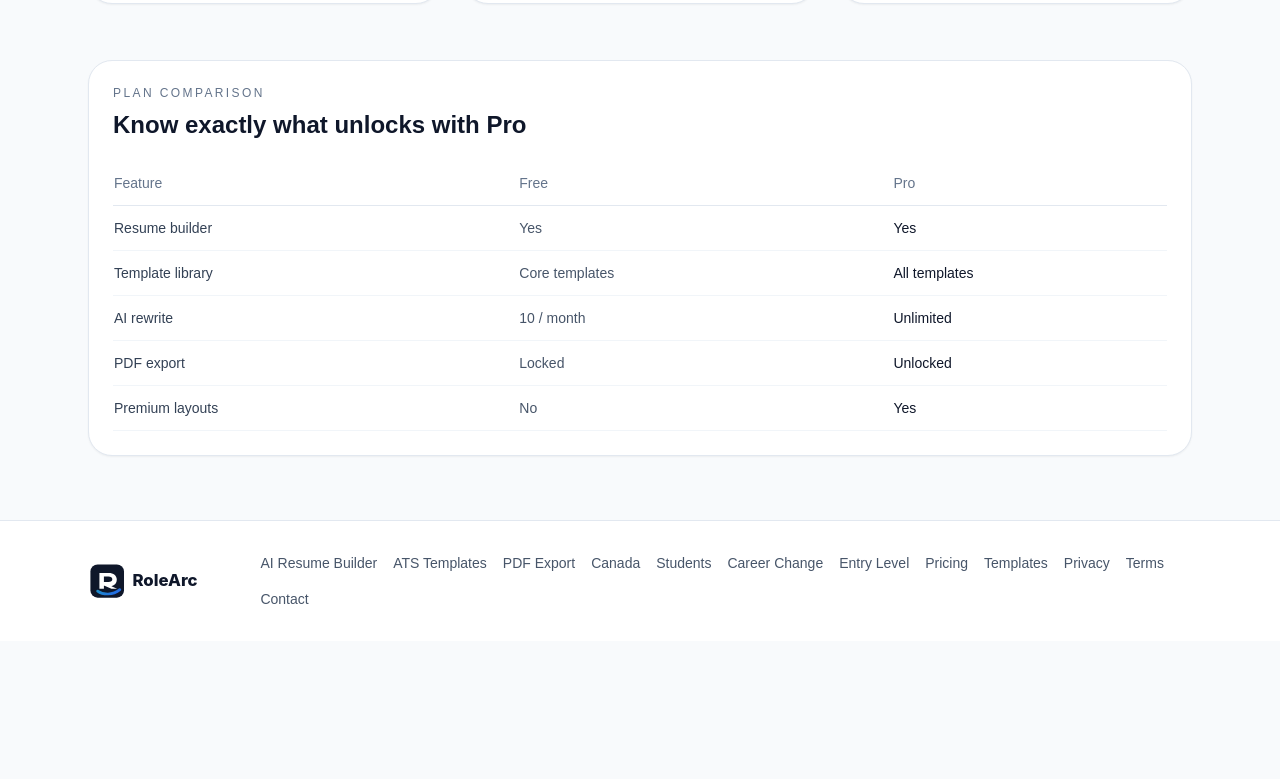
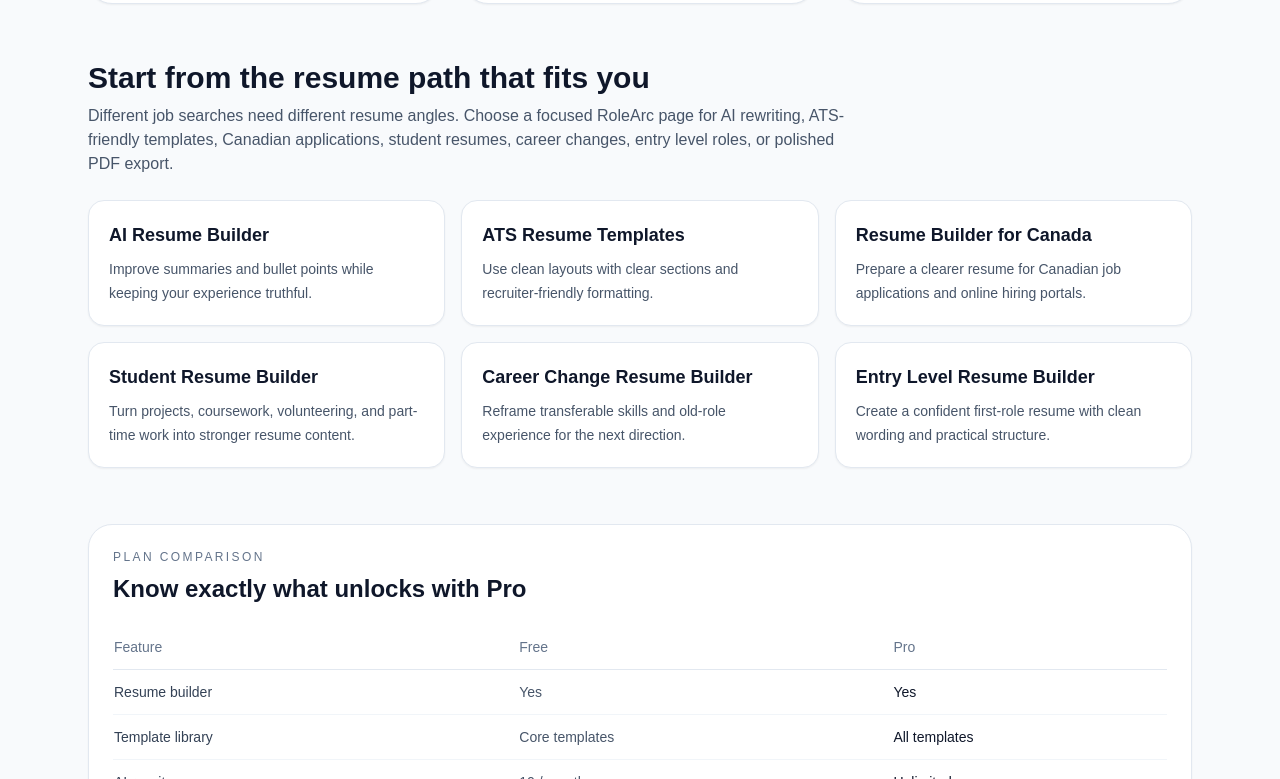
Before and after one commit to kalex-313/resume-mvp, a Next.js app: page / in a window 1280 px wide. Shown: the part 2181-2960 px from the top of the page. Before the commit the page ends 2822 px from the top, so only its background shows below. Built offline with nearby package versions, Linux system fonts and the light colour scheme; no server answers.

Commit message:
Improve SEO landing page internal links

```diff
--- a/src/app/page.tsx
+++ b/src/app/page.tsx
@@ -119,6 +119,61 @@
         </section>
 
         <section className="mt-14">
+          <div className="mb-6">
+            <h2 className="text-3xl font-bold text-slate-900">Start from the resume path that fits you</h2>
+            <p className="mt-2 max-w-3xl text-slate-600">
+              Different job searches need different resume angles. Choose a focused RoleArc page for AI rewriting,
+              ATS-friendly templates, Canadian applications, student resumes, career changes, entry level roles,
+              or polished PDF export.
+            </p>
+          </div>
+
+          <div className="grid gap-4 md:grid-cols-2 lg:grid-cols-3">
+            {[
+              {
+                href: "/ai-resume-builder",
+                title: "AI Resume Builder",
+                body: "Improve summaries and bullet points while keeping your experience truthful.",
+              },
+              {
+                href: "/ats-resume-templates",
+                title: "ATS Resume Templates",
+                body: "Use clean layouts with clear sections and recruiter-friendly formatting.",
+              },
+              {
+                href: "/resume-builder-canada",
+                title: "Resume Builder for Canada",
+                body: "Prepare a clearer resume for Canadian job applications and online hiring portals.",
+              },
+              {
+                href: "/student-resume-builder",
+                title: "Student Resume Builder",
+                body: "Turn projects, coursework, volunteering, and part-time work into stronger resume content.",
+              },
+              {
+                href: "/career-change-resume-builder",
+                title: "Career Change Resume Builder",
+                body: "Reframe transferable skills and old-role experience for the next direction.",
+              },
+              {
+                href: "/entry-level-resume-builder",
+                title: "Entry Level Resume Builder",
+                body: "Create a confident first-role resume with clean wording and practical structure.",
+              },
+            ].map((page) => (
+              <Link
+                key={page.href}
+                href={page.href}
+                className="rounded-2xl border border-slate-200 bg-white p-5 shadow-sm hover:border-brand-200 hover:shadow-md"
+              >
+                <h3 className="text-lg font-semibold text-slate-900">{page.title}</h3>
+                <p className="mt-2 text-sm leading-6 text-slate-600">{page.body}</p>
+              </Link>
+            ))}
+          </div>
+        </section>
+
+        <section className="mt-14">
           <PricingComparison />
         </section>
       </main>
--- a/src/components/marketing/seo-landing-page.tsx
+++ b/src/components/marketing/seo-landing-page.tsx
@@ -20,6 +20,16 @@
   }>;
 };
 
+const relatedPages = [
+  { href: "/ai-resume-builder", label: "AI Resume Builder" },
+  { href: "/ats-resume-templates", label: "ATS Resume Templates" },
+  { href: "/resume-builder-canada", label: "Resume Builder for Canada" },
+  { href: "/student-resume-builder", label: "Student Resume Builder" },
+  { href: "/career-change-resume-builder", label: "Career Change Resume Builder" },
+  { href: "/entry-level-resume-builder", label: "Entry Level Resume Builder" },
+  { href: "/resume-pdf-export", label: "Resume PDF Export" },
+];
+
 export function SeoLandingPage({
   eyebrow,
   title,
@@ -30,8 +40,25 @@
   sections,
   faqs,
 }: LandingPageProps) {
+  const faqSchema = {
+    "@context": "https://schema.org",
+    "@type": "FAQPage",
+    mainEntity: faqs.map((faq) => ({
+      "@type": "Question",
+      name: faq.question,
+      acceptedAnswer: {
+        "@type": "Answer",
+        text: faq.answer,
+      },
+    })),
+  };
+
   return (
     <div className="min-h-screen bg-slate-50">
+      <script
+        type="application/ld+json"
+        dangerouslySetInnerHTML={{ __html: JSON.stringify(faqSchema) }}
+      />
       <SiteHeader />
       <main>
         <section className="mx-auto grid max-w-6xl gap-10 px-6 py-14 lg:grid-cols-[1.05fr_0.95fr] lg:items-center">
@@ -128,6 +155,26 @@
             </div>
           </div>
         </section>
+
+        <section className="mx-auto max-w-6xl px-6 pb-16">
+          <div className="rounded-3xl border border-slate-200 bg-white p-6 shadow-sm sm:p-8">
+            <p className="text-sm font-medium text-brand-600">Explore more resume builder paths</p>
+            <h2 className="mt-2 text-2xl font-semibold text-slate-900">
+              Find the RoleArc page that matches your job search
+            </h2>
+            <div className="mt-5 flex flex-wrap gap-3">
+              {relatedPages.map((page) => (
+                <Link
+                  key={page.href}
+                  href={page.href}
+                  className="rounded-full border border-slate-200 bg-slate-50 px-4 py-2 text-sm text-slate-700 hover:border-brand-200 hover:text-brand-700"
+                >
+                  {page.label}
+                </Link>
+              ))}
+            </div>
+          </div>
+        </section>
       </main>
       <SiteFooter />
     </div>
```
